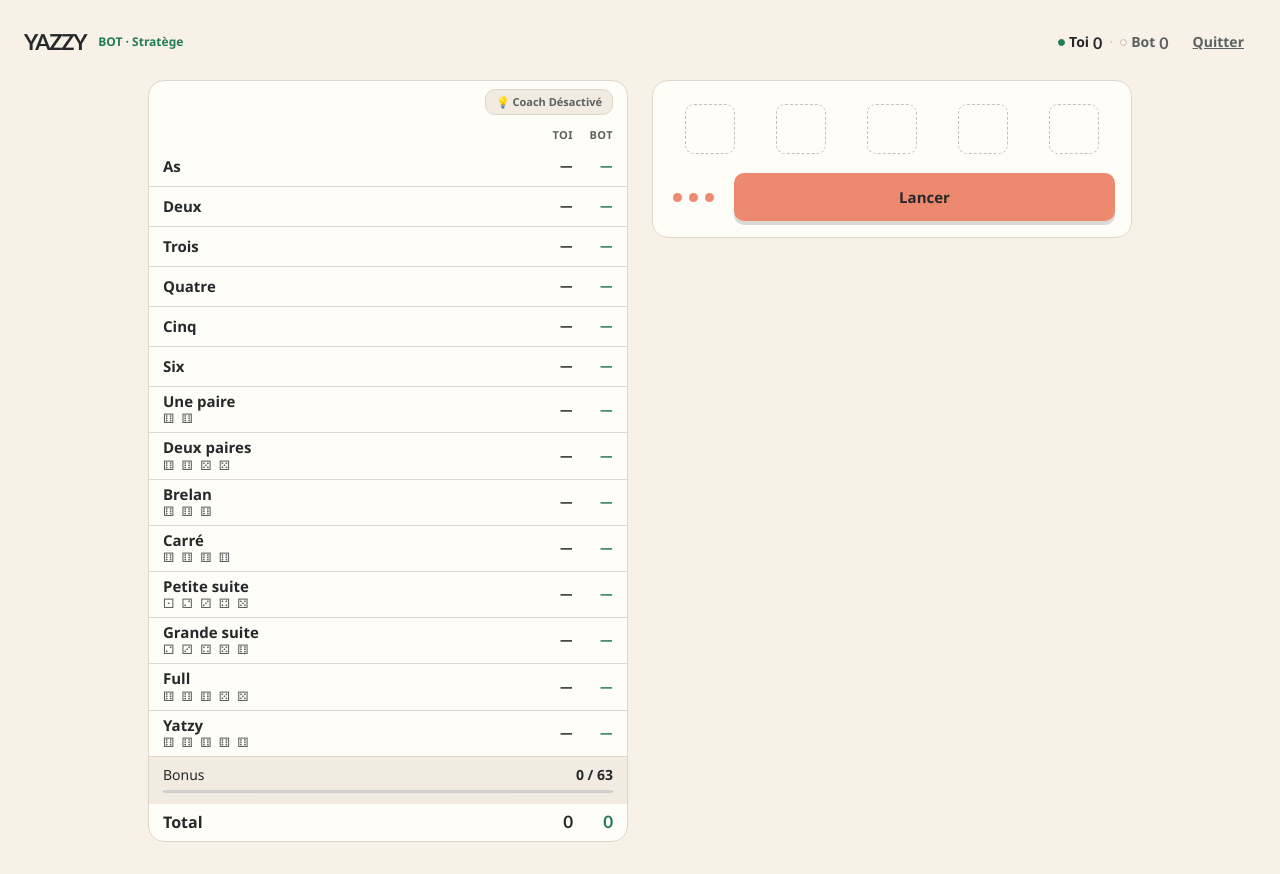
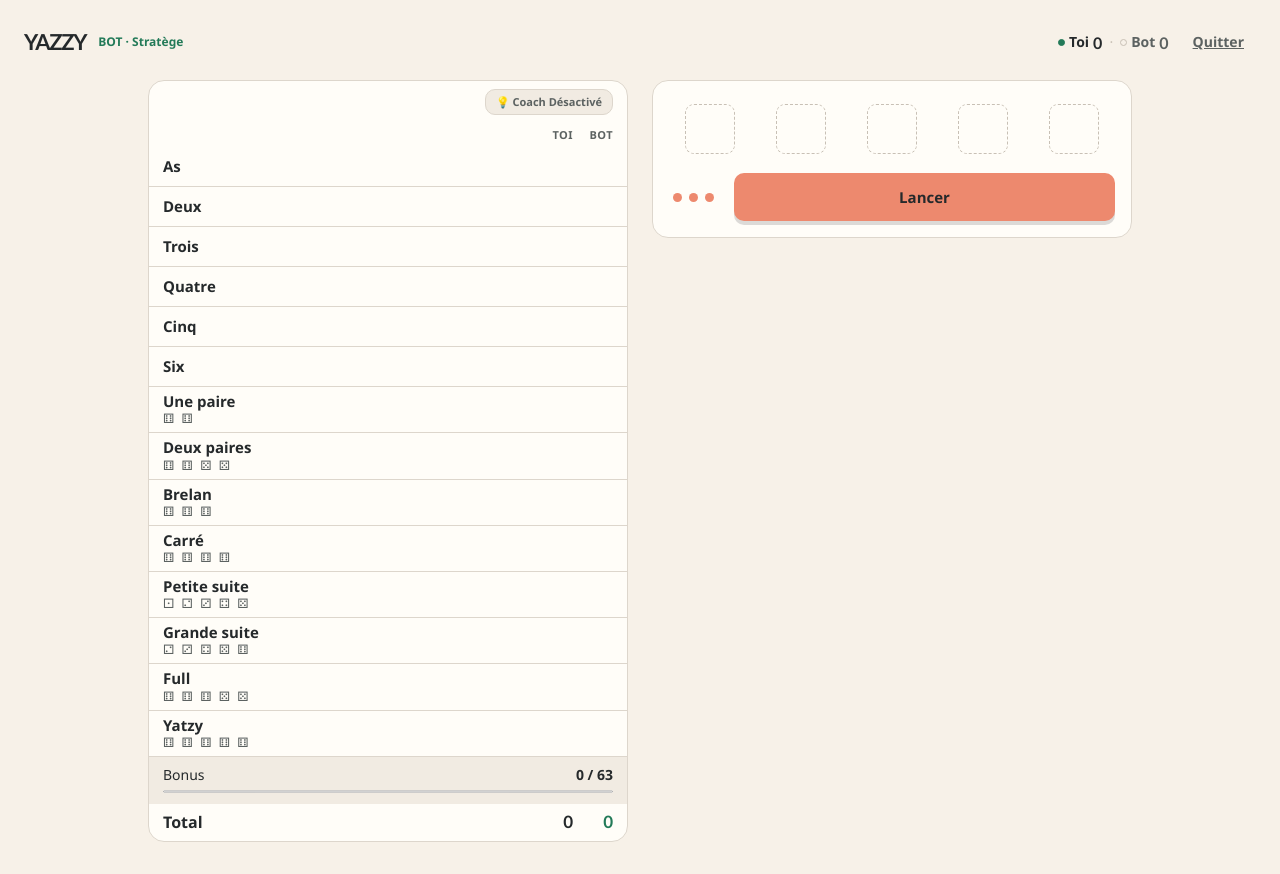
Before and after one commit to Matahari165/yazzy, a Next.js app: page /game in a window 1280 px wide. Built offline with nearby package versions, Linux system fonts and the light colour scheme.

Commit message:
feat: allow scoring directly from popover and remove empty row dashes

```diff
--- a/src/components/GameBoard.tsx
+++ b/src/components/GameBoard.tsx
@@ -103,6 +103,7 @@ export function GameBoard() {
             isReadOnly={game.activePlayer === "bot"}
             isCalculating={game.activePlayer === "human" && isCalculating}
             onSelect={setSelectedCategory}
+            onScore={handleScore}
           />
 
           {game.activePlayer === "human" ? (
--- a/src/components/ScoreCard.tsx
+++ b/src/components/ScoreCard.tsx
@@ -30,6 +30,7 @@ type ScoreCardProps = {
   isReadOnly?: boolean;
   isCalculating?: boolean;
   onSelect?: (category: CategoryId) => void;
+  onScore?: () => void;
 };
 
 function formatPoints(score: number) {
@@ -63,6 +64,7 @@ export function ScoreCard({
   isReadOnly = false,
   isCalculating = false,
   onSelect,
+  onScore,
 }: ScoreCardProps) {
   const [explainedCategory, setExplainedCategory] = useState<CategoryId | null>(null);
   const upperScore = (humanScores.ones ?? 0) + (humanScores.twos ?? 0) + (humanScores.threes ?? 0) + (humanScores.fours ?? 0) + (humanScores.fives ?? 0) + (humanScores.sixes ?? 0);
@@ -119,8 +121,8 @@ export function ScoreCard({
                   {category.label}
                   {VISUAL_HINTS[category.id] && <span style={{ display: 'block', fontSize: 13, color: 'var(--ink-soft)', fontWeight: 'normal', letterSpacing: '0.15em', marginTop: 1 }}>{VISUAL_HINTS[category.id]}</span>}
                 </span>
-                <strong className="score-value" aria-hidden="true">{currentScore === null ? "—" : currentScore}</strong>
-                <strong className="score-value score-value-bot" aria-hidden="true">{botScore === undefined ? "—" : botScore}</strong>
+                <strong className="score-value" aria-hidden="true">{currentScore === null ? "" : currentScore}</strong>
+                <strong className="score-value score-value-bot" aria-hidden="true">{botScore === undefined ? "" : botScore}</strong>
               </button>
               {isExplained ? (
                 <ScoreHelpPopover
@@ -129,6 +131,8 @@ export function ScoreCard({
                   placement={index >= CATEGORIES.length - 5 ? "above" : "below"}
                   scoreText={scoreText}
                   coachEvaluation={coachEvaluation}
+                  scoreAction={(!filled && !isReadOnly && canSelect && onScore) ? () => { closeExplanation(); onScore(); } : undefined}
+                  scorePoints={currentScore}
                   onClose={closeExplanation}
                 />
               ) : null}
--- a/src/components/ScoreHelpPopover.tsx
+++ b/src/components/ScoreHelpPopover.tsx
@@ -10,6 +10,8 @@ type ScoreHelpPopoverProps = {
   placement: "above" | "below";
   scoreText: string;
   coachEvaluation?: CategoryEvaluation;
+  scoreAction?: () => void;
+  scorePoints?: number | null;
   onClose: () => void;
 };
 
@@ -23,6 +25,8 @@ export function ScoreHelpPopover({
   placement,
   scoreText,
   coachEvaluation,
+  scoreAction,
+  scorePoints,
   onClose,
 }: ScoreHelpPopoverProps) {
   const popoverRef = useRef<HTMLDivElement>(null);
@@ -110,6 +114,17 @@ export function ScoreHelpPopover({
           </div>
         )}
       </dl>
+      {scoreAction && scorePoints !== null && scorePoints !== undefined && (
+        <div style={{ marginTop: 8, padding: '0 12px 12px' }}>
+           <button
+             onClick={scoreAction}
+             className="primary-action"
+             style={{ width: '100%', minHeight: 44, fontSize: 16 }}
+           >
+             Inscrire {scorePoints} point{scorePoints > 1 ? "s" : ""}
+           </button>
+        </div>
+      )}
     </div>
   );
 }
```
